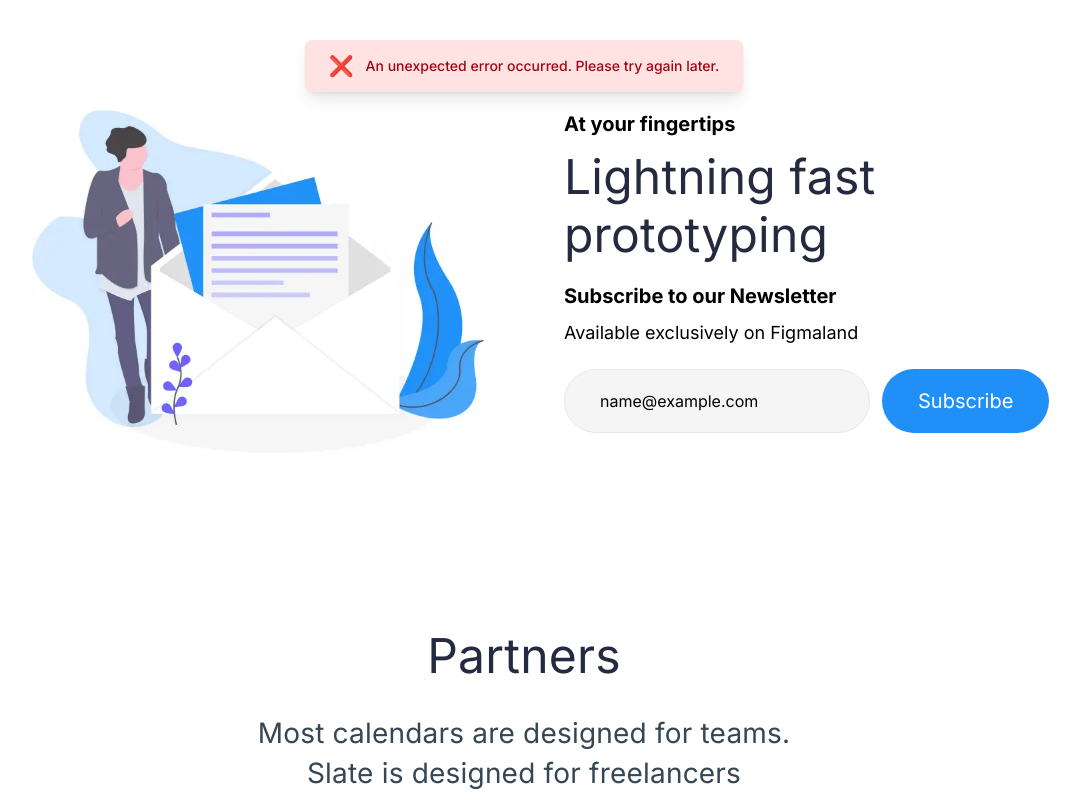
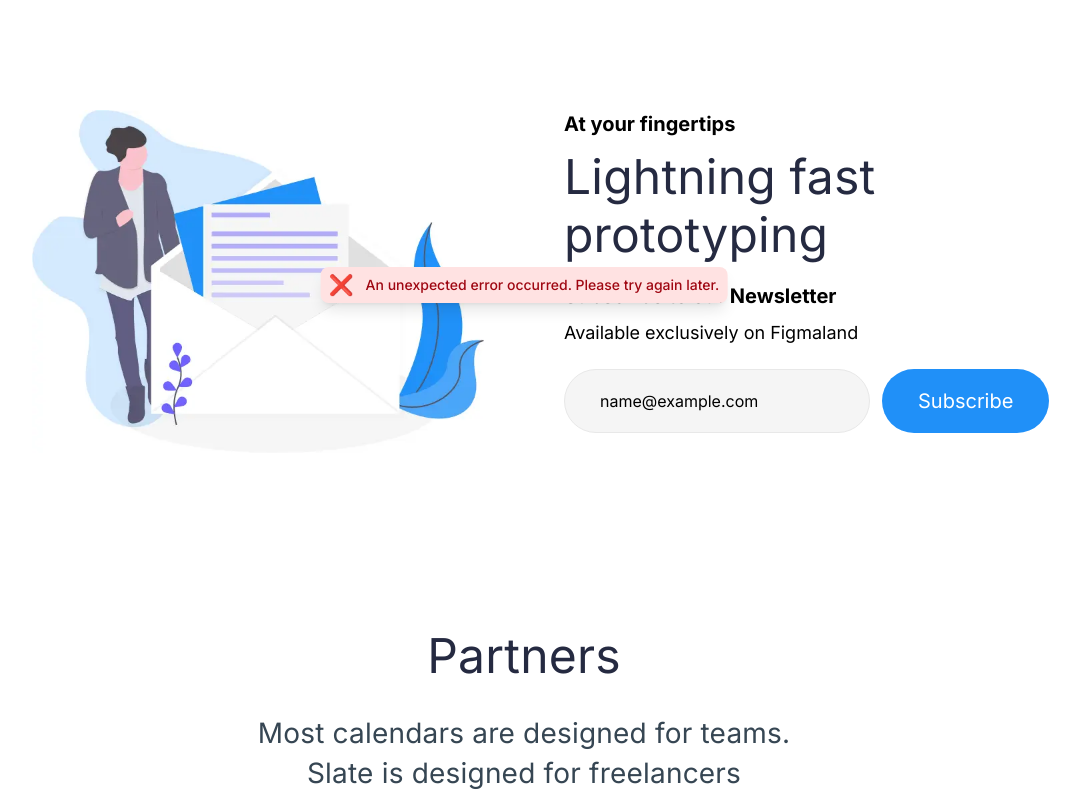
Before and after one commit to yamami-mohammed-monsif/figma_land, a Next.js app: page / in a window 1280 px wide. Both pictures are taken after typing "name@example.com" into the empty fields and a click on the button "Subscribe". Shown: the part 2187-2987 px from the top of the page, without its empty margins (116-1196 px from the left). Built offline with nearby package versions, Linux system fonts and the light colour scheme; no server answers.

Commit message:
modified the notification positioning

```diff
--- a/components/UI/Notifications.tsx
+++ b/components/UI/Notifications.tsx
@@ -41,7 +41,7 @@ const Notifications: React.FC<NotificationsProps> = ({
           animate={{ y: 0, opacity: 1 }}
           exit={{ y: -100, opacity: 0 }}
           transition={{ duration: 0.3 }}
-          className={`fixed top-10 left-1/2 transform -translate-x-1/2 z-50 flex items-center px-3 lg:px-6 py-3 rounded-lg shadow-lg ${
+          className={`fixed top-1/3 left-1/2 transform -translate-x-1/2 z-50 flex items-center px-2 py-1 rounded-lg shadow-lg ${
             type === "success" ? "bg-green-100" : "bg-red-100"
           }`}
         >
```
